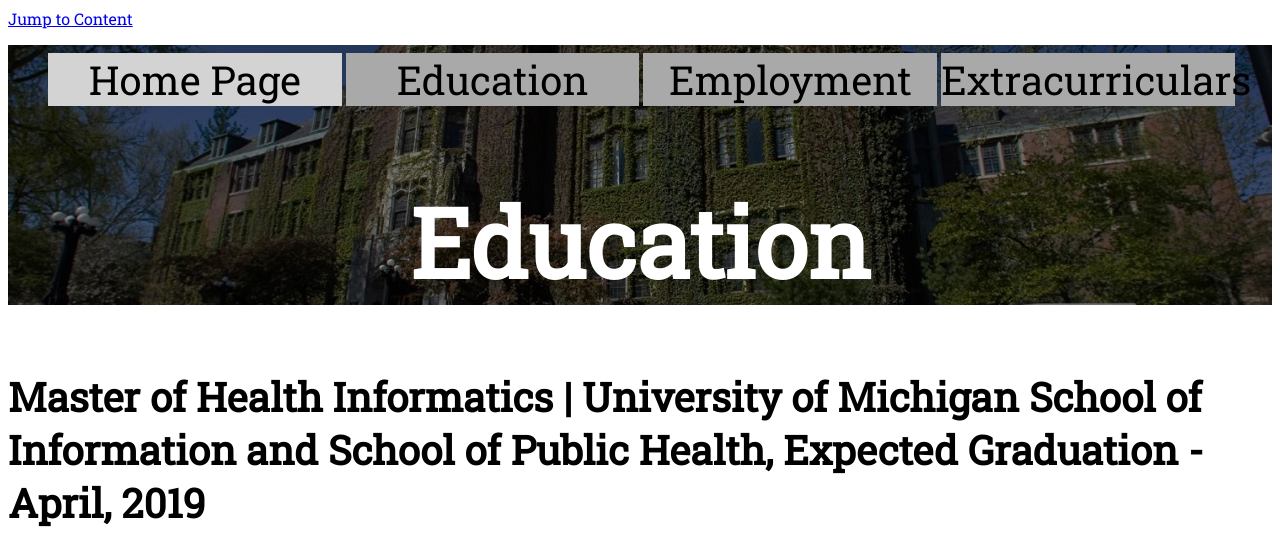
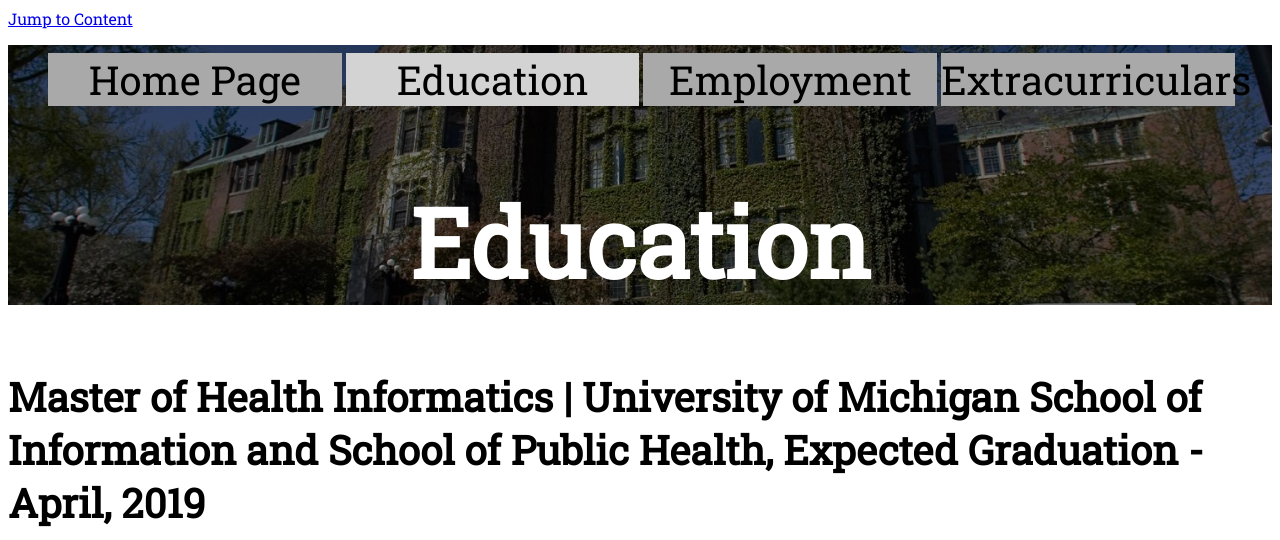
Before and after one commit to acbarber/acbarber.github.io, a plain HTML site: page education.html in a window 1280 px wide. Shown: the top 540 px of the page. Drawn offline with nearby package versions, Linux system fonts and the light colour scheme; no server answers.

Commit message:
Update education.html

```diff
--- a/education.html
+++ b/education.html
@@ -16,8 +16,8 @@
     <header class='education'>
       <nav>
         <ul>
-          <li class='current'><a href='index.html'>Home Page</a></li>
-          <li><a href="education.html">Education</a></li>
+          <li><a href='index.html'>Home Page</a></li>
+          <li class='current'><a href="education.html">Education</a></li>
           <li><a href="employment.html">Employment</a></li>
           <li><a href="extracurriculars.html">Extracurriculars</a></li>
         </ul>
```
